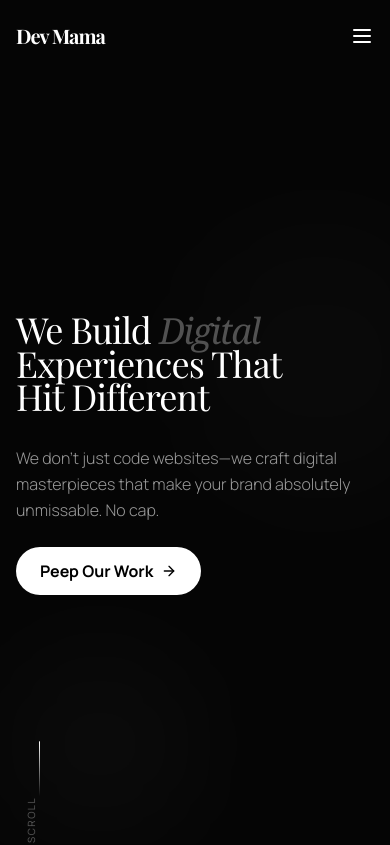
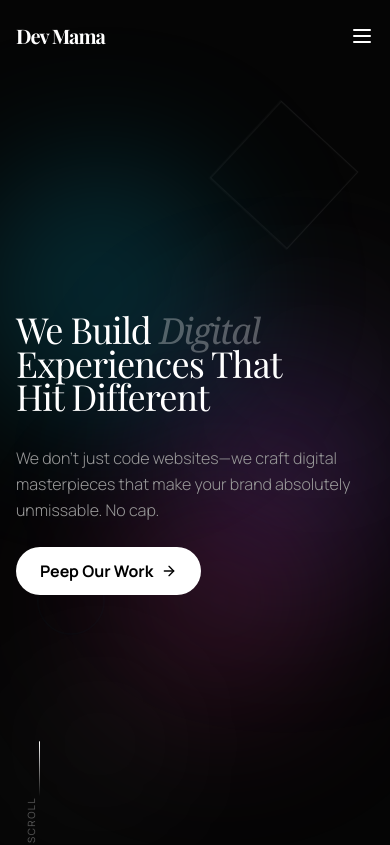
Before and after one commit to pvcube66/agency, a Next.js app: page / in a window 390 px wide. Shown: the top 845 px of the page. Built offline with nearby package versions, Linux system fonts and the light colour scheme; a web font is replaced by a local one.

Commit message:
feat: idk

```diff
--- a/components/Hero.tsx
+++ b/components/Hero.tsx
@@ -12,10 +12,18 @@ export function Hero() {
   const prefersReducedMotion = useReducedMotion()
 
   useEffect(() => {
-    const checkMobile = () => setIsMobile(window.innerWidth < 1024)
+    if (typeof window === 'undefined') return
+
+    const checkMobile = () => {
+      setIsMobile(window.innerWidth < 1024)
+    }
+
     checkMobile()
     window.addEventListener("resize", checkMobile, { passive: true })
-    return () => window.removeEventListener("resize", checkMobile)
+
+    return () => {
+      window.removeEventListener("resize", checkMobile)
+    }
   }, [])
 
   // Delay video loading slightly to prioritize critical content
@@ -46,6 +54,85 @@ export function Hero() {
         animate={{ opacity: 1, scale: 1 }}
         transition={{ duration: 1.5, delay: 0.2, ease: "easeOut" }}
       />
+
+      {/* Mobile Animated Background - Floating gradient orbs */}
+      {isMobile && (
+        <div className="absolute inset-0 overflow-hidden pointer-events-none lg:hidden">
+          {/* Large cyan orb */}
+          <motion.div
+            className="absolute w-64 h-64 rounded-full bg-cyan-500/20 blur-3xl"
+            style={{ left: '-10%', top: '20%' }}
+            animate={{
+              x: [0, 50, 0],
+              y: [0, -30, 0],
+              scale: [1, 1.2, 1],
+            }}
+            transition={{
+              duration: 8,
+              repeat: Infinity,
+              ease: "easeInOut",
+            }}
+          />
+          {/* Purple orb */}
+          <motion.div
+            className="absolute w-48 h-48 rounded-full bg-purple-500/20 blur-3xl"
+            style={{ right: '-5%', top: '40%' }}
+            animate={{
+              x: [0, -40, 0],
+              y: [0, 40, 0],
+              scale: [1, 1.3, 1],
+            }}
+            transition={{
+              duration: 10,
+              repeat: Infinity,
+              ease: "easeInOut",
+            }}
+          />
+          {/* Pink orb */}
+          <motion.div
+            className="absolute w-56 h-56 rounded-full bg-pink-500/15 blur-3xl"
+            style={{ left: '20%', bottom: '10%' }}
+            animate={{
+              x: [0, 30, 0],
+              y: [0, -50, 0],
+              scale: [1, 1.1, 1],
+            }}
+            transition={{
+              duration: 12,
+              repeat: Infinity,
+              ease: "easeInOut",
+            }}
+          />
+          {/* Floating geometric shapes */}
+          <motion.div
+            className="absolute w-24 h-24 border border-white/10 rotate-45"
+            style={{ right: '15%', top: '15%' }}
+            animate={{
+              rotate: [45, 135, 45],
+              scale: [1, 1.1, 1],
+              opacity: [0.3, 0.6, 0.3],
+            }}
+            transition={{
+              duration: 15,
+              repeat: Infinity,
+              ease: "easeInOut",
+            }}
+          />
+          <motion.div
+            className="absolute w-16 h-16 border border-cyan-500/20 rounded-full"
+            style={{ left: '10%', bottom: '25%' }}
+            animate={{
+              scale: [1, 1.5, 1],
+              opacity: [0.2, 0.5, 0.2],
+            }}
+            transition={{
+              duration: 6,
+              repeat: Infinity,
+              ease: "easeInOut",
+            }}
+          />
+        </div>
+      )}
 
       <div className="container mx-auto px-4 sm:px-6 relative z-10">
         <div className="grid grid-cols-1 lg:grid-cols-2 gap-8 lg:gap-16 items-center">
```
